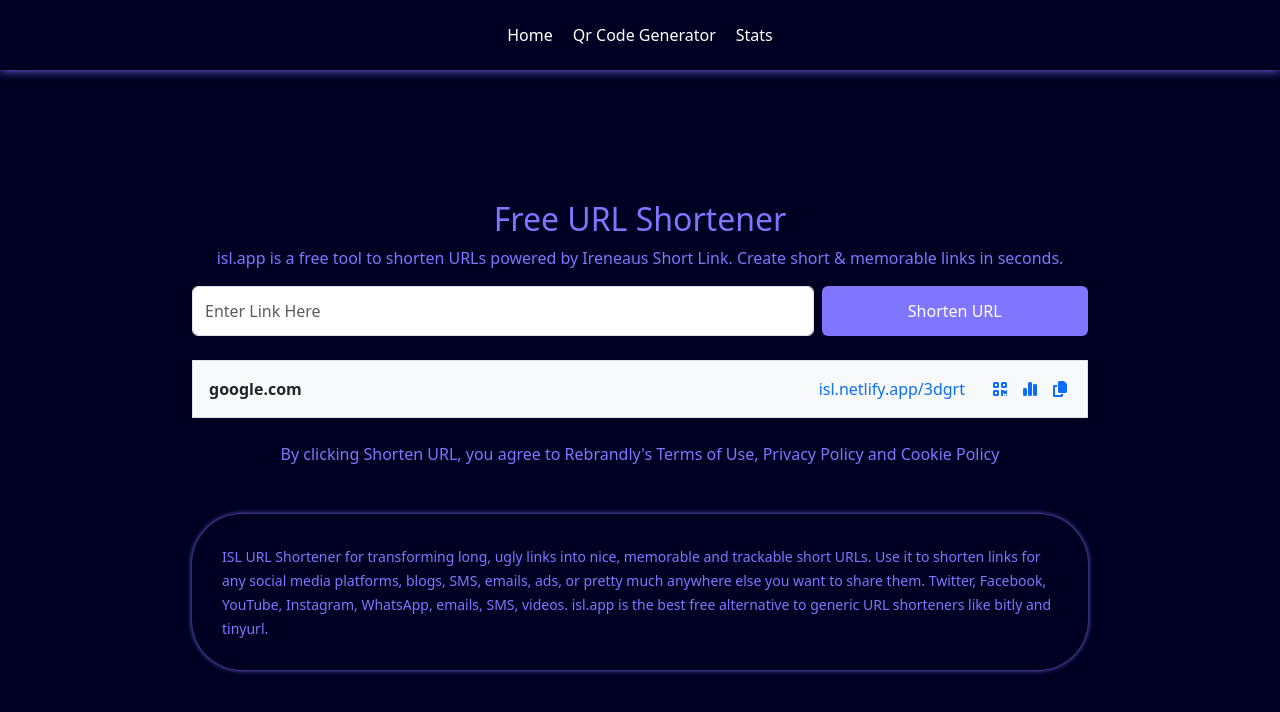
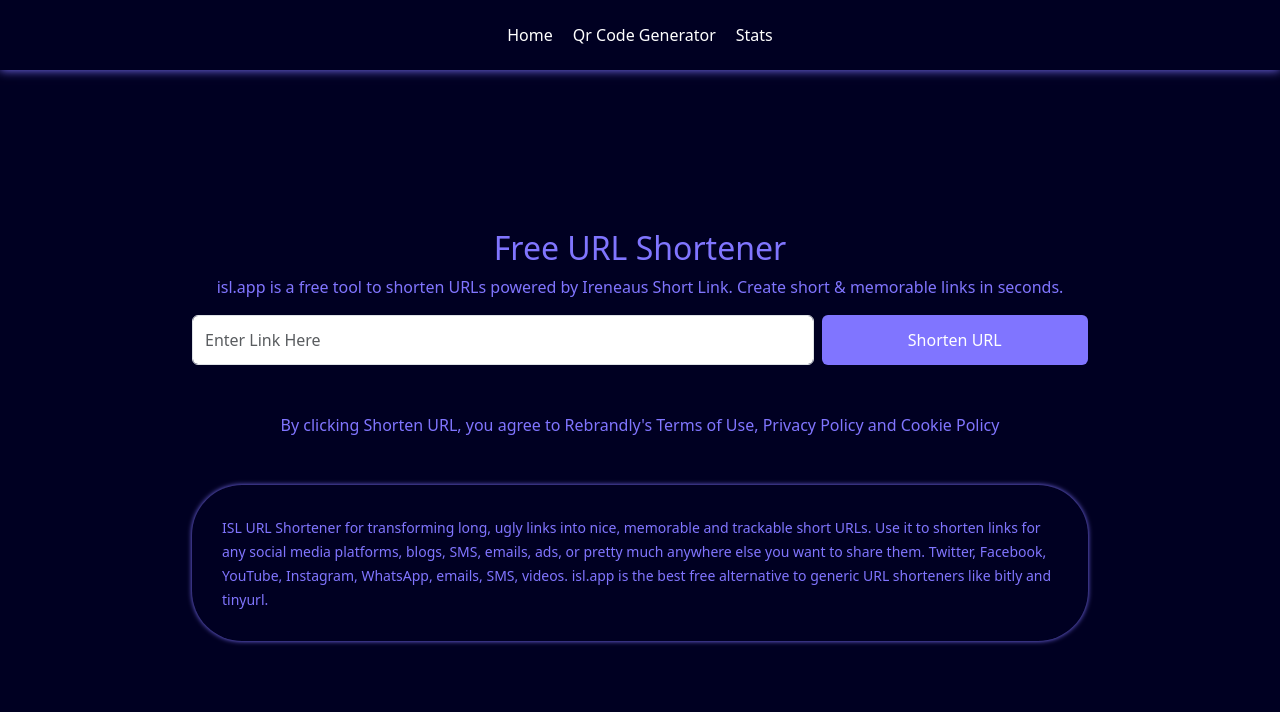
Before and after one commit to EbubeIreneaus/url_shortener_f, a Nuxt app: page / in a window 1280 px wide. Shown: the top 712 px of the page. Built offline with nearby package versions, Linux system fonts and the light colour scheme.

Commit message:
version 2

```diff
--- a/layouts/default.vue
+++ b/layouts/default.vue
@@ -1,4 +1,5 @@
 <script  setup>
+provide('urlApi', 'http://127.0.0.1:8000/')
 
 onMounted(() => {
     document.getElementById('nav-btn').addEventListener('click', ()=>{
--- a/pages/index.vue
+++ b/pages/index.vue
@@ -1,5 +1,22 @@
-<script lang="ts" setup>
+<script  setup>
+const uglyLink = ref('')
 
+const url = inject('urlApi')
+
+let shortenlink = ref(null)
+
+const shortenLink = async () =>{
+    const {data, error} = await useFetch(`${url}/isllinks/`,{
+       method:'post', body: {'link': uglyLink.value}
+    })
+    if (data.value.status == 'success') {
+
+        shortenlink.value = {
+            'qr_src': data.value.src,
+            'key': data.value.key
+        }
+    }
+}
 </script>
 
 <template>
@@ -10,14 +27,14 @@
                 <p>isl.app is a free tool to shorten URLs powered by Ireneaus Short Link. Create short & memorable links in
                     seconds.</p>
                 <div class="d-flex flex-lg-row flex-column gap-2 form">
-                    <input type="url" class="form-control" name="" id="" placeholder="Enter Link Here">
-                    <button type="button" class="btn "> Shorten URL</button>
+                    <input type="url" class="form-control" v-model="uglyLink" id="" placeholder="Enter Link Here">
+                    <button type="button" class="btn " @click="shortenLink"> Shorten URL</button>
                 </div> <br>
-                <div class="d-flex flex-lg-row flex-column align-items-center justify-content-between border result bg-light py-3">
-                    <div class="px-3 mb-lg-0 mb-2 text-dark "><b>google.com</b></div>
+                <div v-if="shortenlink" class="d-flex flex-lg-row flex-column align-items-center justify-content-between border result bg-light py-3">
+                    <div class="px-3 mb-lg-0 mb-2 text-dark "><b>{{uglyLink}}</b></div>
                     <div class="px-3 text-dark d-flex gap-2 ">
-                        <a href="google.com" target="_blank" title="goolgle.com" class="px-3">isl.netlify.app/3dgrt</a>
-                        <a href=""><i class="fa-solid fa-qrcode p-1"></i></a>
+                        <a :href="uglyLink" target="_blank" title="goolgle.com" class="px-3">isl.netlify.app/{{shortenlink.key}}</a>
+                        <a :href="url + shortenlink.qr_src"><i class="fa-solid fa-qrcode p-1"></i></a>
                         <router-link to="/stats"><i class="fa-solid fa-chart-simple p-1"></i></router-link>
                         <a href="#"><i class="fa-solid fa-copy p-1"></i></a>
                     </div>
```
